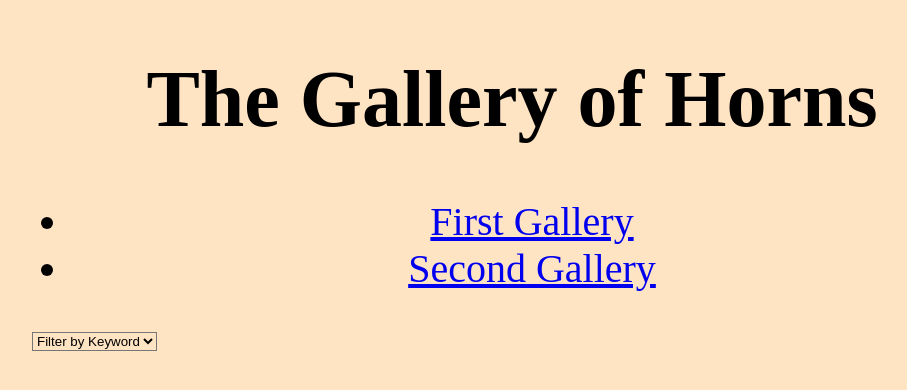
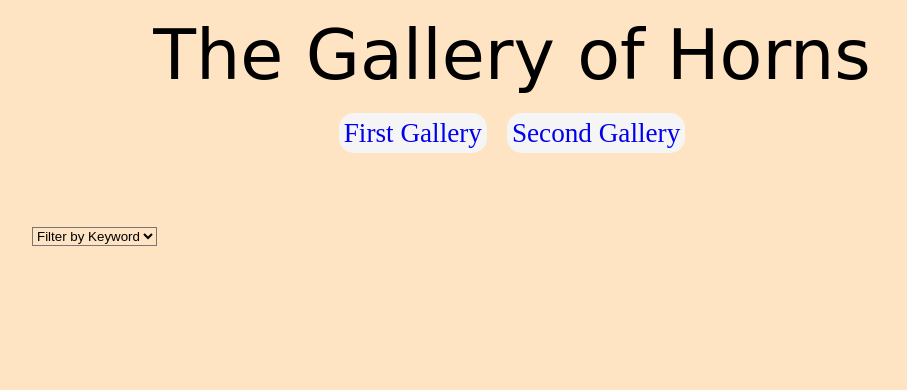
Before and after one commit to dev-pasa/jquery-selectors, a plain HTML site: page index.html in a window 1280 px wide. Shown: the whole page, without its empty margins (128-1035 px from the left). Drawn offline with nearby package versions, Linux system fonts and the light colour scheme.

Commit message:
css positioning done with flexbox, css styling added

```diff
--- a/css/reset.css
+++ b/css/reset.css
@@ -0,0 +1,48 @@
+/* http://meyerweb.com/eric/tools/css/reset/
+   v2.0 | 20110126
+   License: none (public domain)
+*/
+
+html, body, div, span, applet, object, iframe,
+h1, h2, h3, h4, h5, h6, p, blockquote, pre,
+a, abbr, acronym, address, big, cite, code,
+del, dfn, em, img, ins, kbd, q, s, samp,
+small, strike, strong, sub, sup, tt, var,
+b, u, i, center,
+dl, dt, dd, ol, ul, li,
+fieldset, form, label, legend,
+table, caption, tbody, tfoot, thead, tr, th, td,
+article, aside, canvas, details, embed,
+figure, figcaption, footer, header, hgroup,
+menu, nav, output, ruby, section, summary,
+time, mark, audio, video {
+	margin: 0;
+	padding: 0;
+	border: 0;
+	font-size: 100%;
+	font: inherit;
+	vertical-align: baseline;
+}
+/* HTML5 display-role reset for older browsers */
+article, aside, details, figcaption, figure,
+footer, header, hgroup, menu, nav, section {
+	display: block;
+}
+body {
+	line-height: 1;
+}
+ol, ul {
+	list-style: none;
+}
+blockquote, q {
+	quotes: none;
+}
+blockquote:before, blockquote:after,
+q:before, q:after {
+	content: '';
+	content: none;
+}
+table {
+	border-collapse: collapse;
+	border-spacing: 0;
+}
--- a/css/styles.css
+++ b/css/styles.css
@@ -8,33 +8,70 @@ main {
 }
 
 header {
-  width: 960px;
-  font-size: 40px;
-  text-align: center;
+  display: flex;
+  flex-direction: column;
+  align-items: center;
   margin: 0 auto;
+  margin-bottom: 80px;
+}
+
+h1 {
+  font-family: cursive;
+  font-size: 70px;
+  margin: 20px 0px 30px 0px;
+}
+
+ul {
+  display: flex;
+  flex-flow: row nowrap;
+}
+
+a {
+  margin: 10px;
+  padding: 5px;
+  text-decoration: none;
+  font-size: 1.7em;
+  background-color: whitesmoke;
+  border-radius: 15px;
 }
 
 div {
   width: 300px;
   height: 550px;
-  float: left;
   margin: 8px;
   text-align: center;
-  border-radius: 15px;
+  border-radius: 40px;
   background-color: whitesmoke;
+  display: flex;
+  flex-direction: column;
+  justify-content: space-around;
+  align-items: center;
 }
 
+div:hover{
+  -ms-transform: scale(1.5);
+  -webkit-transform: scale(1.5);
+  transform: scale(1.5);
+ }
+
 img {
-  width: 290px;
+  width: 90%;
   border-radius: 15px;
 }
 
 div p {
-  font-size: 18px;
+  font-size: 1.3em;;
   padding: 10px 25px 10px 25px;
   background-color: whitesmoke;
 }
 
 div h2 {
   background-color: whitesmoke;
+  font-size: 2em;
 }
+
+section {
+  width: 100%;
+  display: flex;
+  flex-flow: row wrap;
+}
--- a/index.html
+++ b/index.html
@@ -5,6 +5,7 @@
   <head>
     <title>The Gallery of Horns</title>
     <meta name="viewport" content="width=device-width, initial-scale=1.0">
+    <link rel="stylesheet" type="text/css" href="css/reset.css" />
     <link rel="stylesheet" type="text/css" href="css/styles.css" />
     <script id="photo-Template" type="text/x-handlebars-template">
       <div class={{keyword}} >
--- a/js/app.js
+++ b/js/app.js
@@ -11,7 +11,6 @@ function Horn(hornObj) {
 
 $('nav a').on('click', function(){
   let $selectedGallery = $(this).data('tab');
-// console.log('Curent gallery: ', $selectedGallery);
   $('.tab-content').hide();
   Horn.allhorns = []
   $('main section').html("");
@@ -60,7 +59,6 @@ Horn.readJson2 = () =>{
       data.forEach(obj => {
         Horn.allhorns.push(new Horn(obj));
       });
-      console.log(Horn.allhorns);
 
       Horn.allhorns.forEach(hornObj =>{
         $('#gallery-2').append(hornObj.toHtml());
@@ -93,5 +91,3 @@ $('select').on('change',function(){
 $(document).ready(function(){
   $('.tab-content').hide();
 })
-
-// $(() => Horn.readJson());
```
Lines whose indentation alone changed are shown as unchanged.
